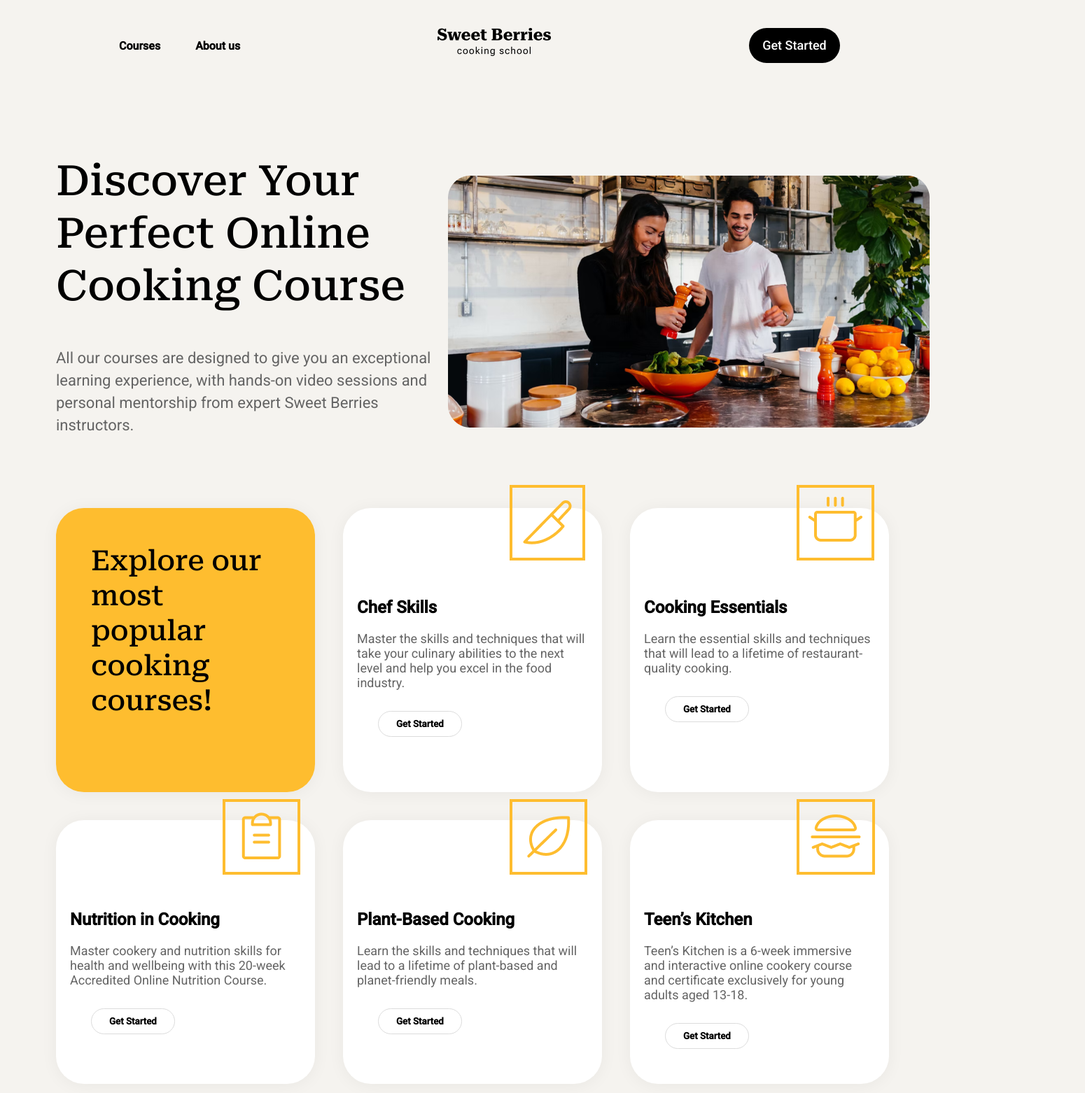
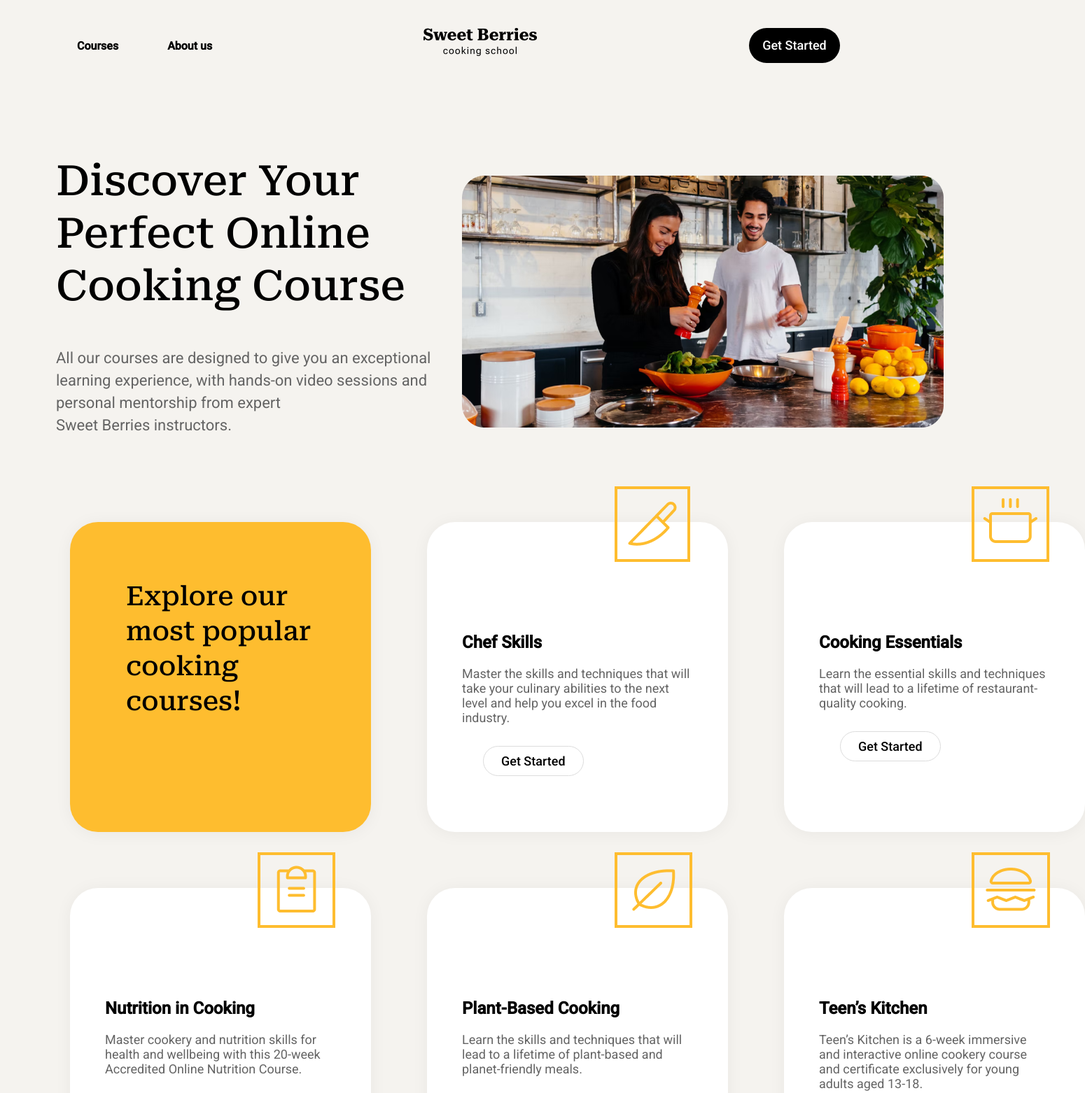
Before and after one commit to hamitLicina/SweetBerriesCookingSchool, a plain HTML site: page Sweet Berries/index.html in a window 1280 px wide. Shown: the top 1562 px of the page at 70% size, 1550 px wide, since content can reach past the window. Drawn offline with Linux system fonts and the light colour scheme.

Commit message:
some trims added

```diff
--- a/Sweet Berries/index.html
+++ b/Sweet Berries/index.html
@@ -40,7 +40,7 @@
           <p>
             All our courses are designed to give you an exceptional learning
             experience, with hands-on video sessions and personal mentorship
-            from expert Sweet Berries instructors.
+            from expert <br> Sweet Berries instructors.
           </p>
         </div>
         <div class="image">
--- a/Sweet Berries/style.css
+++ b/Sweet Berries/style.css
@@ -25,7 +25,6 @@ header {
 nav ul {
     display: flex;
     list-style: none;
-    margin-left: 80px;
   }
 
   nav ul li a {
@@ -35,7 +34,7 @@ nav ul {
   }
 
   a:last-child {
-    margin-left: 50px;
+    margin-left: 70px;
   }
 
   .logo {
@@ -64,6 +63,7 @@ nav ul {
     display: grid;
     grid-template-columns: repeat(2, 1fr);
     margin: 80px 80px;
+    column-gap: 40px;
     /* overflow: hidden; */
   }
 
@@ -118,7 +118,7 @@ nav ul {
     font-family: 'Roboto Serif';
     font-style: normal;
     font-weight: 500;
-    font-size: 40px;
+    font-size: 38px;
     line-height: 50px;
   }
 
@@ -126,13 +126,14 @@ nav ul {
     display: flex;
     flex-direction: column;
     align-items: flex-start;
-    padding: 10px;
     gap: 10px;
     width: 350px;
     height: auto;
     background-color: var(--white);
     box-shadow: 0px 2px 24px rgba(0, 0, 0, 0.05);
     border-radius: 40px;
+    margin: 20px;
+    padding: 40px;
   }
 
   .card h3 {
@@ -152,7 +153,7 @@ nav ul {
   .card img {
     position: relative;
     right: -65%;
-    top: -11%;
+    top: -25%;
     border: 4px solid #FEBD2F;
     margin: 0;
     padding: 10px;
@@ -167,7 +168,8 @@ nav ul {
     padding: 10px 25px;
     border: 1px solid var(--gray);
     border-radius: 50px;
-    font-weight: bolder;
+    font-weight: 500;
+    font-size: 18px;
   }
 
   footer {
```
